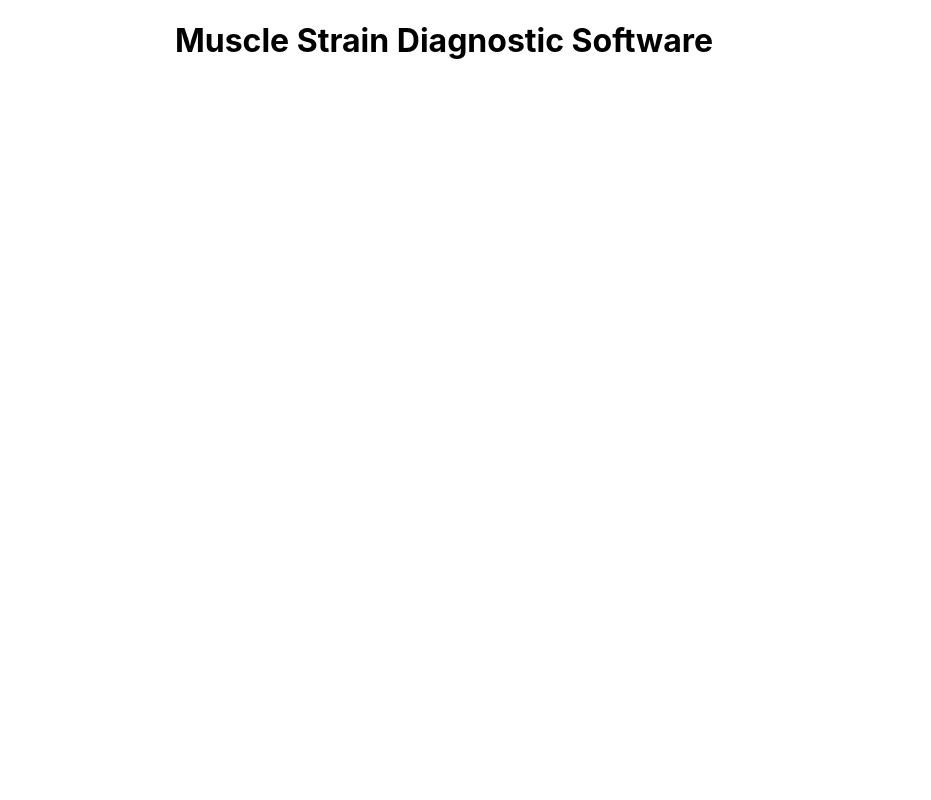
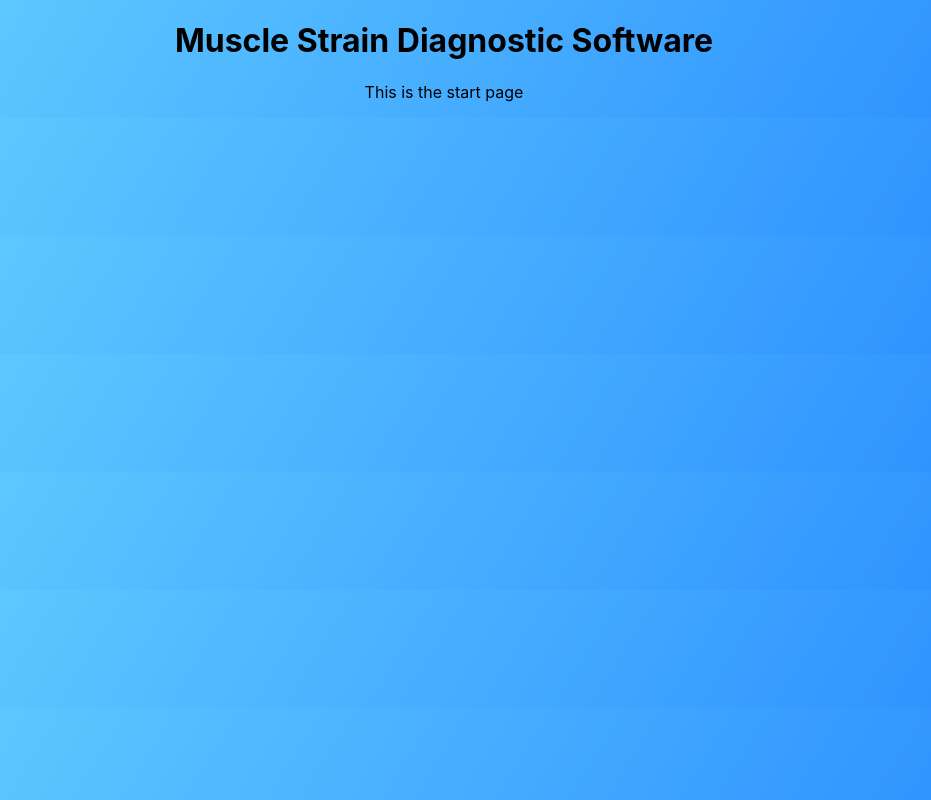
Before and after one commit to lachydriver/knotspot, a React (Create React App) app: page / in a window 1280 px wide. Shown: the whole page, without its empty margins (196-1127 px from the left). Built offline with nearby package versions, Linux system fonts and the light colour scheme.

Commit message:
Added gradient, started layout

```diff
--- a/src/App.js
+++ b/src/App.js
@@ -1,11 +1,13 @@
 import React from 'react';
-import logo from './logo.svg';
+import Start from './components/start';
 import './App.css';
+import './styles.css';
 
 function App() {
   return (
     <div className="App">
-      <h1>Muscle Strain Diagnostic Software</h1>
+      <h1 color='white'>Muscle Strain Diagnostic Software</h1>
+      <Start/>
     </div>
   );
 }
--- /dev/null
+++ b/src/components/start.jsx
@@ -0,0 +1,13 @@
+import React from 'react';
+
+class Start extends React.Component {
+    render(){
+        return(
+            <div>
+            <p>This is the start page</p>
+            </div>
+        )
+    }
+}
+
+export default Start;
--- /dev/null
+++ b/src/styles.css
@@ -0,0 +1,3 @@
+body {
+    background: linear-gradient(121.56deg, #65D1FF 0.36%, #298CFF 100%);
+}
```
